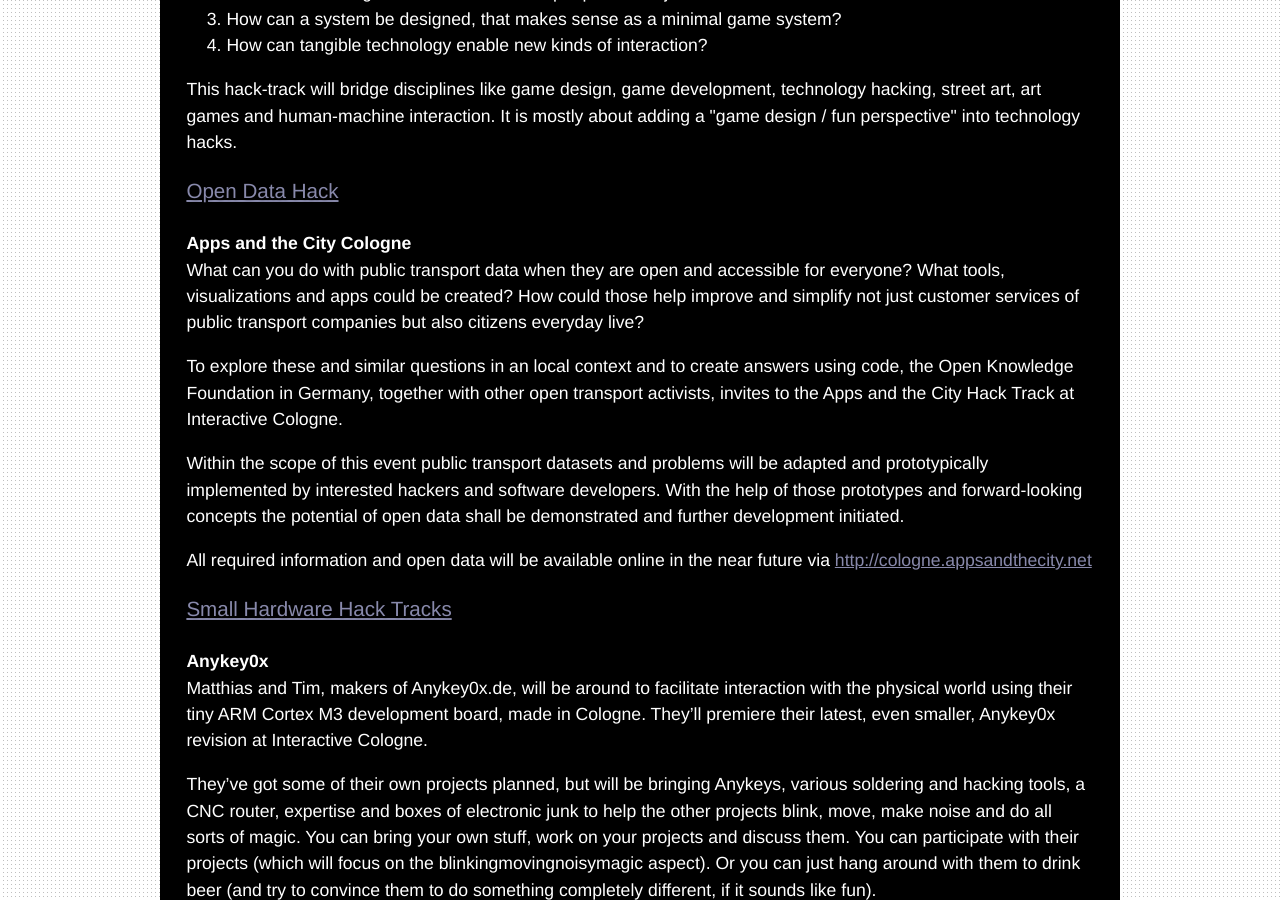
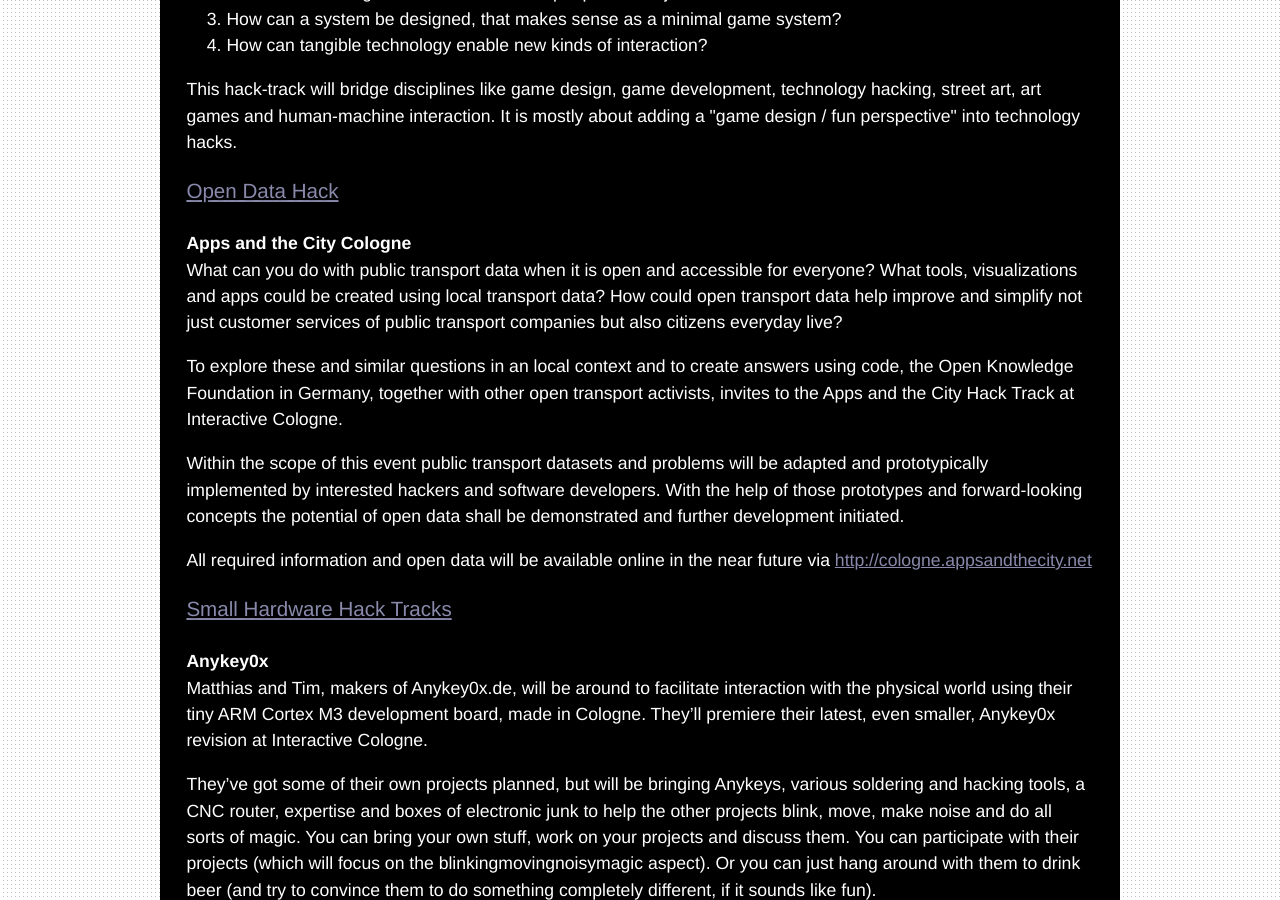
Before and after one commit to InteractiveCologne/interactivecologne.github.com, a Jekyll site: the page built from hack-n-tech.html, in a window 1280 px wide and 900 px high, scrolled down 3787 px. Built offline with Jekyll 4.4.1, drawn with Linux system fonts in a browser that asks for light colours.

Commit message:
fixes the Apps and the City teaser text.

```diff
--- a/hack-n-tech.html
+++ b/hack-n-tech.html
@@ -107,7 +107,7 @@
 
 				<h3><a name="opendata" href="#opendata">Open Data Hack</a></h3>
 				<h4>Apps and the City Cologne</h4>
-				<p>What can you do with public transport data when they are open and accessible for everyone? What tools, visualizations and apps could be created? How could those help improve and simplify not just customer services of public transport companies but also citizens everyday live?</p>
+				<p>What can you do with public transport data when it is open and accessible for everyone? What tools, visualizations and apps could be created using local transport data? How could open transport data help improve and simplify not just customer services of public transport companies but also citizens everyday live?</p>
 				<p>To explore these and similar questions in an local context and to create answers using code, the Open Knowledge Foundation in Germany, together with other open transport activists, invites to the Apps and the City Hack Track at Interactive Cologne.</p>
 				<p>Within the scope of this event public transport datasets and problems will be adapted and prototypically implemented by interested hackers and software developers. With the help of those prototypes and forward-looking concepts the potential of open data shall be demonstrated and further development initiated.</p>
 				<p>All required information and open data will be available online in the near future via <a href="#" title="Apps and the City Cologne">http://cologne.appsandthecity.net</a></p>
```
